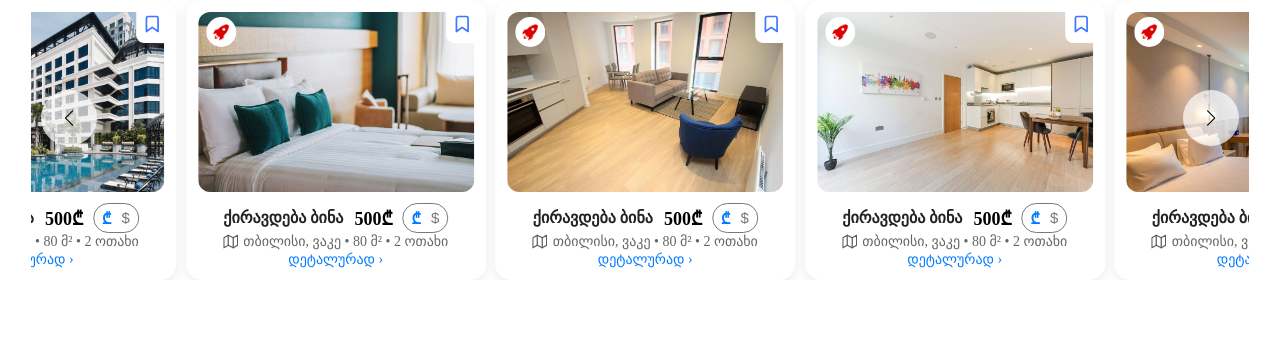
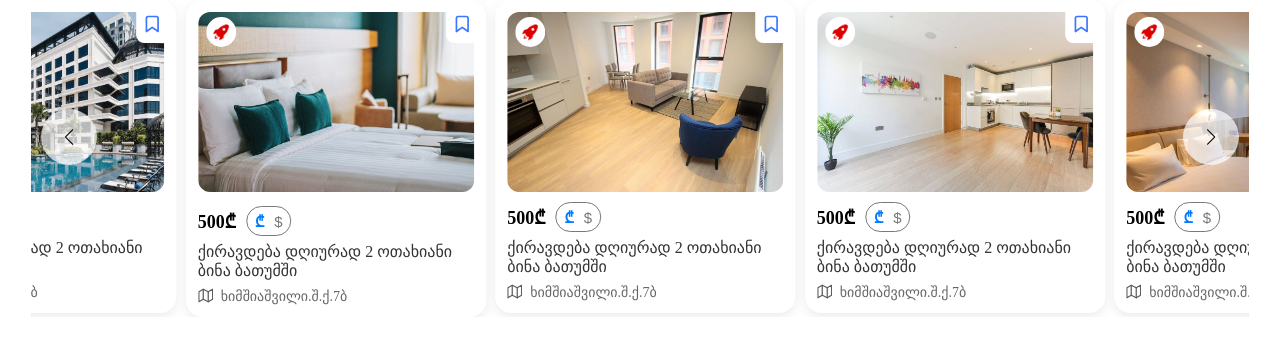
Before and after one commit to Natia-M/homerox, a plain HTML site: page index.html in a window 1280 px wide. Shown: the part 839-1197 px from the top of the page. Drawn offline with nearby package versions, Linux system fonts and the light colour scheme.

Commit message:
changed some styles

```diff
--- a/css/common.css
+++ b/css/common.css
@@ -70,6 +70,7 @@ header nav {
   margin-left: 30px;
   font-weight: bold;
   background-color: #3a76ff;
+  border: 1px solid #ddd;
 }
 
 .add-btn:hover {
@@ -116,7 +117,7 @@ a:hover {
   align-items: center;
   gap: 6px;
   cursor: pointer;
-  padding: 5px 10px;
+  padding: 4px 10px;
   border: 1px solid rgb(66 66 66 / 48%);
   border-radius: 30px;
   font-size: 13px;
--- a/css/style.css
+++ b/css/style.css
@@ -505,14 +505,21 @@ li {
 
 .card.small-card h3 {
   font-size: 16px;
-  color: #222;
+  color: #343434;
   margin: 6px 0;
+  text-align: left;
+  height: 2.5em;
+  font-weight: 400;
 }
 
 .card.small-card .price {
   font-weight: bold;
   color: #007bff;
   margin: 4px 0;
+}
+.location {
+  display: flex;
+  gap: 5px;
 }
 
 .card.small-card .details {
@@ -562,7 +569,7 @@ li {
   gap: 5px;
 }
 .location {
-  gap: 5px;
+  gap: 8px;
 }
 .location-icon {
   max-width: 15px;
--- a/index.html
+++ b/index.html
@@ -263,14 +263,14 @@
                   <div>
                     <img class="fire-on-img" src="images/shuttle.png" alt="" />
                   </div>
-                  <img
-                    class="small-card-img"
-                    src="images/slider1.jpg"
-                    alt="ბინის ფოტო"
-                  />
+                  <a href="onepage.html"
+                    ><img
+                      class="small-card-img"
+                      src="images/slider1.jpg"
+                      alt="ბინის ფოტო"
+                  /></a>
                   <div class="info">
-                    <div class="info-3 flex">
-                      <h3>ქირავდება ბინა</h3>
+                    <div class="info-3">
                       <p class="property-price">
                         500₾
                         <span class="currency-switch">
@@ -278,12 +278,12 @@
                           <button class="currency-btn">$</button>
                         </span>
                       </p>
+                      <h3>ქირავდება დღიურად 2 ოთახიანი ბინა ბათუმში</h3>
                     </div>
-                    <div class="location flex">
+                    <div class="location">
                       <img class="location-icon" src="images/map.svg" alt="" />
-                      <p class="details">თბილისი, ვაკე • 80 მ² • 2 ოთახი</p>
+                      <p class="details">ხიმშიაშვილი.შ.ქ.7ბ</p>
                     </div>
-                    <a href="onepage.html" class="view-more">დეტალურად ›</a>
                   </div>
                 </div>
               </div>
@@ -322,8 +322,7 @@
                     alt="ბინის ფოტო"
                   />
                   <div class="info">
-                    <div class="info-3 flex">
-                      <h3>ქირავდება ბინა</h3>
+                    <div class="info-3">
                       <p class="property-price">
                         500₾
                         <span class="currency-switch">
@@ -331,12 +330,12 @@
                           <button class="currency-btn">$</button>
                         </span>
                       </p>
+                      <h3>ქირავდება დღიურად 2 ოთახიანი ბინა ბათუმში</h3>
                     </div>
-                    <div class="location flex">
+                    <div class="location">
                       <img class="location-icon" src="images/map.svg" alt="" />
-                      <p class="details">თბილისი, ვაკე • 80 მ² • 2 ოთახი</p>
+                      <p class="details">ხიმშიაშვილი.შ.ქ.7ბ</p>
                     </div>
-                    <a href="onepage.html" class="view-more">დეტალურად ›</a>
                   </div>
                 </div>
               </div>
@@ -375,8 +374,7 @@
                     alt="ბინის ფოტო"
                   />
                   <div class="info">
-                    <div class="info-3 flex">
-                      <h3>ქირავდება ბინა</h3>
+                    <div class="info-3">
                       <p class="property-price">
                         500₾
                         <span class="currency-switch">
@@ -384,12 +382,12 @@
                           <button class="currency-btn">$</button>
                         </span>
                       </p>
+                      <h3>ქირავდება დღიურად 2 ოთახიანი ბინა ბათუმში</h3>
                     </div>
-                    <div class="location flex">
+                    <div class="location">
                       <img class="location-icon" src="images/map.svg" alt="" />
-                      <p class="details">თბილისი, ვაკე • 80 მ² • 2 ოთახი</p>
+                      <p class="details">ხიმშიაშვილი.შ.ქ.7ბ</p>
                     </div>
-                    <a href="onepage.html" class="view-more">დეტალურად ›</a>
                   </div>
                 </div>
               </div>
@@ -428,8 +426,7 @@
                     alt="ბინის ფოტო"
                   />
                   <div class="info">
-                    <div class="info-3 flex">
-                      <h3>ქირავდება ბინა</h3>
+                    <div class="info-3">
                       <p class="property-price">
                         500₾
                         <span class="currency-switch">
@@ -437,12 +434,12 @@
                           <button class="currency-btn">$</button>
                         </span>
                       </p>
+                      <h3>ქირავდება დღიურად 2 ოთახიანი ბინა ბათუმში</h3>
                     </div>
-                    <div class="location flex">
+                    <div class="location">
                       <img class="location-icon" src="images/map.svg" alt="" />
-                      <p class="details">თბილისი, ვაკე • 80 მ² • 2 ოთახი</p>
+                      <p class="details">ხიმშიაშვილი.შ.ქ.7ბ</p>
                     </div>
-                    <a href="onepage.html" class="view-more">დეტალურად ›</a>
                   </div>
                 </div>
               </div>
@@ -481,8 +478,7 @@
                     alt="ბინის ფოტო"
                   />
                   <div class="info">
-                    <div class="info-3 flex">
-                      <h3>ქირავდება ბინა</h3>
+                    <div class="info-3">
                       <p class="property-price">
                         500₾
                         <span class="currency-switch">
@@ -490,12 +486,12 @@
                           <button class="currency-btn">$</button>
                         </span>
                       </p>
+                      <h3>ქირავდება დღიურად 2 ოთახიანი ბინა ბათუმში</h3>
                     </div>
-                    <div class="location flex">
+                    <div class="location">
                       <img class="location-icon" src="images/map.svg" alt="" />
-                      <p class="details">თბილისი, ვაკე • 80 მ² • 2 ოთახი</p>
+                      <p class="details">ხიმშიაშვილი.შ.ქ.7ბ</p>
                     </div>
-                    <a href="onepage.html" class="view-more">დეტალურად ›</a>
                   </div>
                 </div>
               </div>
@@ -534,8 +530,7 @@
                     alt="ბინის ფოტო"
                   />
                   <div class="info">
-                    <div class="info-3 flex">
-                      <h3>ქირავდება ბინა</h3>
+                    <div class="info-3">
                       <p class="property-price">
                         500₾
                         <span class="currency-switch">
@@ -543,12 +538,12 @@
                           <button class="currency-btn">$</button>
                         </span>
                       </p>
+                      <h3>ქირავდება დღიურად 2 ოთახიანი ბინა ბათუმში</h3>
                     </div>
-                    <div class="location flex">
+                    <div class="location">
                       <img class="location-icon" src="images/map.svg" alt="" />
-                      <p class="details">თბილისი, ვაკე • 80 მ² • 2 ოთახი</p>
+                      <p class="details">ხიმშიაშვილი.შ.ქ.7ბ</p>
                     </div>
-                    <a href="onepage.html" class="view-more">დეტალურად ›</a>
                   </div>
                 </div>
               </div>
@@ -587,8 +582,7 @@
                     alt="ბინის ფოტო"
                   />
                   <div class="info">
-                    <div class="info-3 flex">
-                      <h3>ქირავდება ბინა</h3>
+                    <div class="info-3">
                       <p class="property-price">
                         500₾
                         <span class="currency-switch">
@@ -596,12 +590,12 @@
                           <button class="currency-btn">$</button>
                         </span>
                       </p>
+                      <h3>ქირავდება დღიურად 2 ოთახიანი ბინა ბათუმში</h3>
                     </div>
-                    <div class="location flex">
+                    <div class="location">
                       <img class="location-icon" src="images/map.svg" alt="" />
-                      <p class="details">თბილისი, ვაკე • 80 მ² • 2 ოთახი</p>
+                      <p class="details">ხიმშიაშვილი.შ.ქ.7ბ</p>
                     </div>
-                    <a href="onepage.html" class="view-more">დეტალურად ›</a>
                   </div>
                 </div>
               </div>
```
